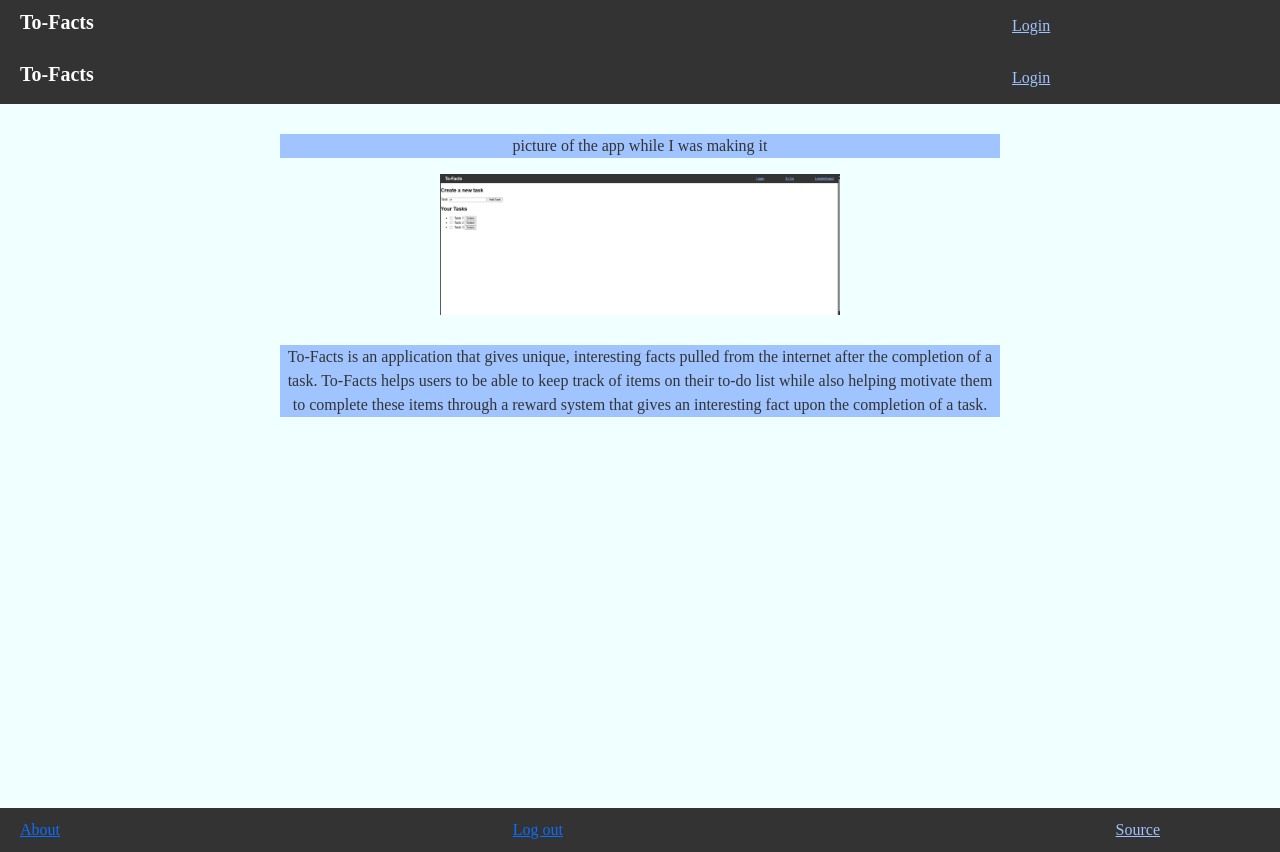
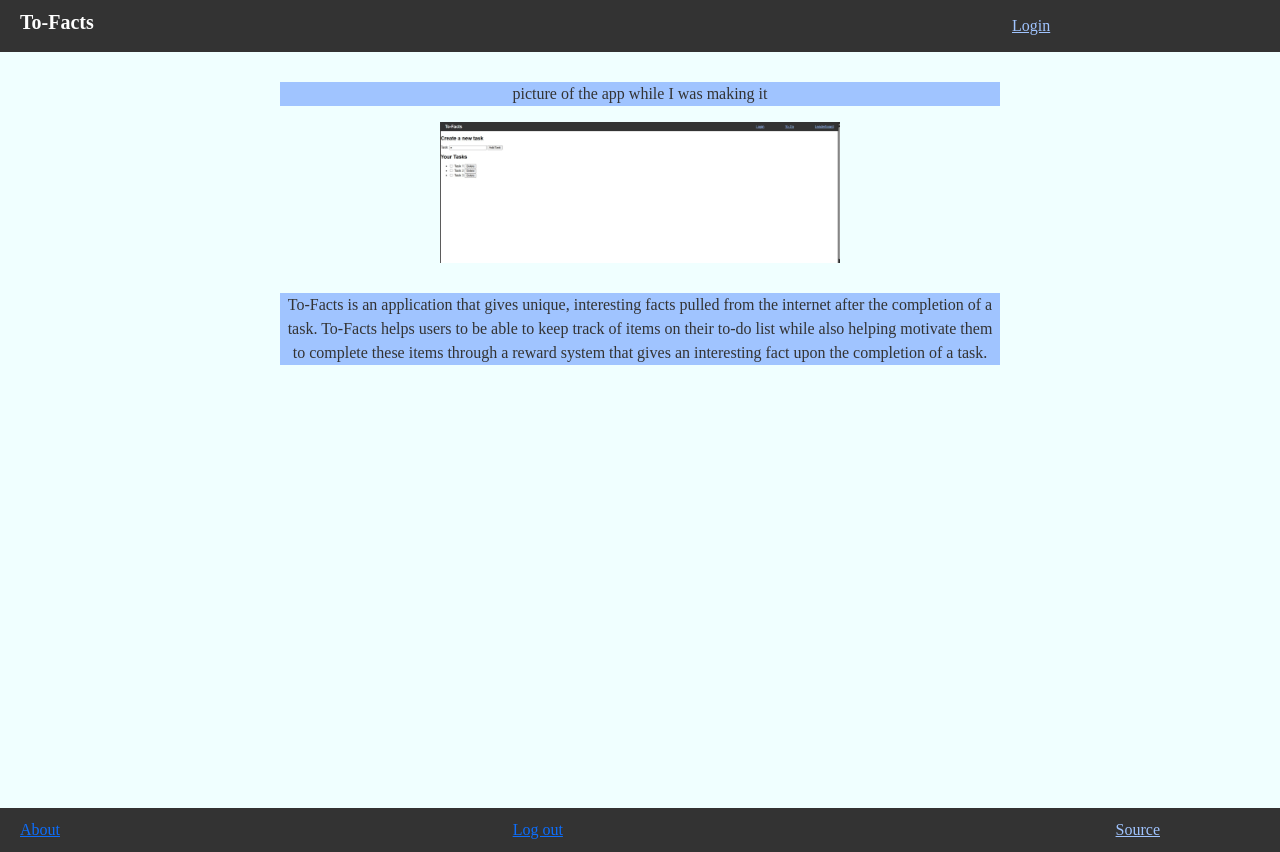
Before and after one commit to Ryan82924/Repository, a React (Vite) app in the folder simon-html-files/: page /about in a window 1280 px wide. Built offline with nearby package versions, Linux system fonts and the light colour scheme; no server answers.

Commit message:
fixed the about page (had a double header) and fixed up the readme more to make it easier to understand also added more debugging to see score better

```diff
--- a/simon-html-files/src/About/about.jsx
+++ b/simon-html-files/src/About/about.jsx
@@ -8,7 +8,7 @@ export default function About() {
 
     return (
     <div className='fullpage'>
-    <Header />
+
     <main>
       <p className = "fancy-text">picture of the app while I was making it</p>
       <div id="picture" className="picture-box"><img width="400px" src="applicationss-web260.jpg" alt="random" /></div>
```
Also changed, not shown: simon-html-files/src/Leaderboard/currentleaderboarduser.jsx (+6 -4 lines), 1 other file (tests, documents, lock files or other folders).
